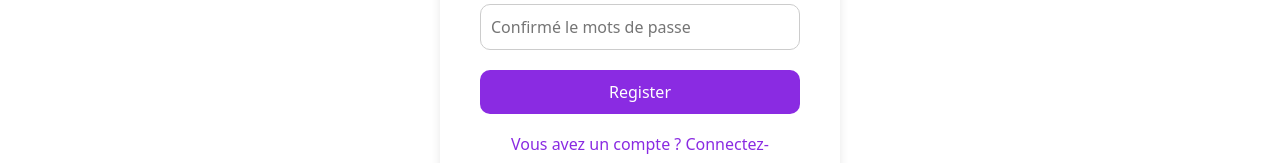
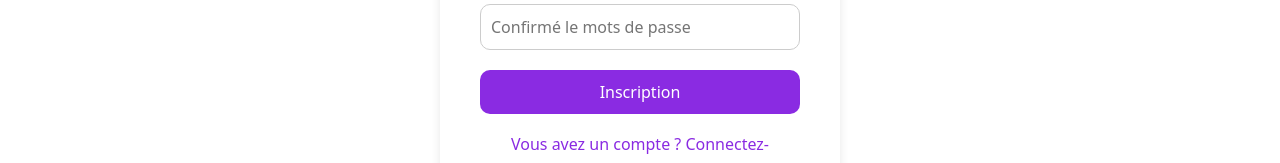
Before and after one commit to william-rauwens-oliver/bookBuddy, a React (Create React App) app in the folder book-app/: page /register in a window 1280 px wide. Shown: the part 1347-1510 px from the top of the page. Built offline with nearby package versions, Linux system fonts and the light colour scheme.

Commit message:
Changer Register to Inscription.

```diff
--- a/book-app/src/components/Register.js
+++ b/book-app/src/components/Register.js
@@ -88,7 +88,7 @@ const Register = () => {
             required
           />
           {error && <div className="error-message">{error}</div>}
-          <button type="submit" disabled={loading}>{loading ? 'Registering...' : 'Register'}</button>
+          <button type="submit" disabled={loading}>{loading ? 'Registering...' : 'Inscription'}</button>
           <Link to="/login" className="login-link">Vous avez un compte ? Connectez-vous</Link>
         </form>
       </div>
```
